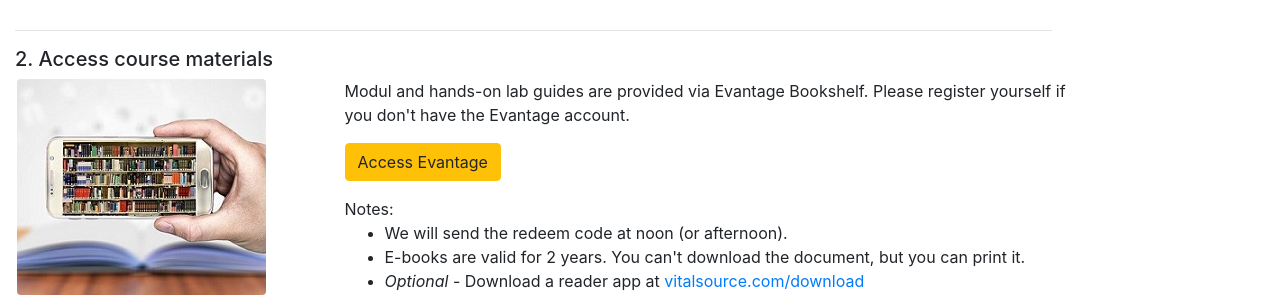
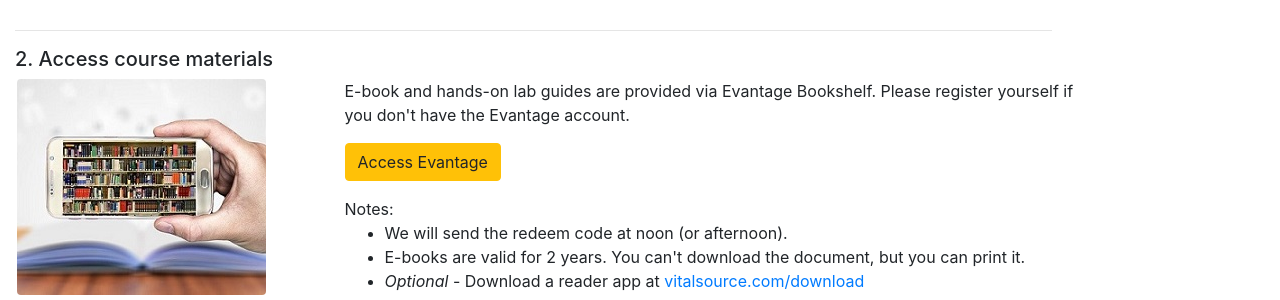
Before and after one commit to furqonm/python-flask-aws, a Flask app: template templates/base.html in a window 1280 px wide. Shown: the part 387-687 px from the top of the page. Run offline with Flask 2, Linux system fonts and the light colour scheme; the template is opened without the code that fills it, so the values that code supplies are empty; some libraries are stand-ins or nearby versions.

Commit message:
Testing 2

```diff
--- a/app.py
+++ b/app.py
@@ -11,7 +11,7 @@ def index():
 # Mengambil nama training yang diambil dari System Manager - Parameter Store. Harap buat System Manager - Parameter Store dengan nama parameter yang sama di AWS Console. Buat IAM Role untuk container dengan permission ssm:GetParameter ke Task Role di ECS Task Definition. IAM Policy dengan nama AmazonSSMManagedInstanceCore sudah memiliki permission tersebut.
     training = ssm.get_parameter(Name='/belajaraws/course', WithDecryption=False)
     training = training['Parameter']['Value']
-# Mengecek apakah nama training-nya adalah Cloud Practitioner Essentials. Kalau iya, maka Flask tidak akan menampilkan informasi lab. Hal ini dikarenakan kelas Cloud Practitioner Essentials tidak menyediakan lab.
+# Mengecek apakah nama training CPE atau tidak. Kalau iya, maka Flask tidak akan menampilkan informasi lab. Hal ini dikarenakan kelas CPE tidak menyediakan lab.
     lab = True
     if training == 'Cloud Practitioner Essentials':
       lab = False
--- a/templates/base.html
+++ b/templates/base.html
@@ -78,7 +78,7 @@
     <p><img src="static/ebook.jpg" class="img rounded"/></p>
   </div>
   <div class="col-lg-7" >
-    <p>Modul and hands-on lab guides are provided via Evantage Bookshelf. Please register yourself if you don't have the Evantage account.</p>
+    <p>E-book and hands-on lab guides are provided via Evantage Bookshelf. Please register yourself if you don't have the Evantage account.</p>
     <p><a href="https://evantage.gilmoreglobal.com" target="_blank" class="btn btn-warning" role="button" aria-pressed="true">Access Evantage</a></p>
     Notes:
     <ul>
```
